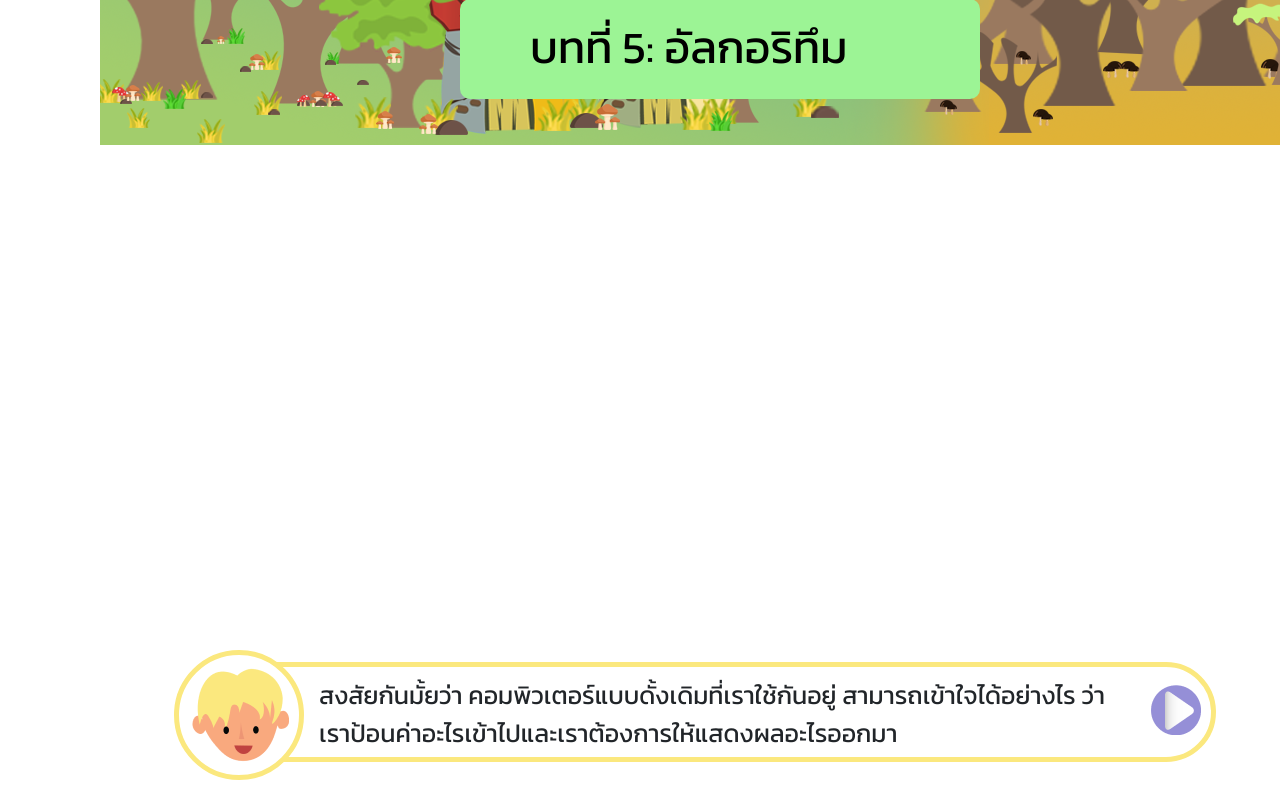
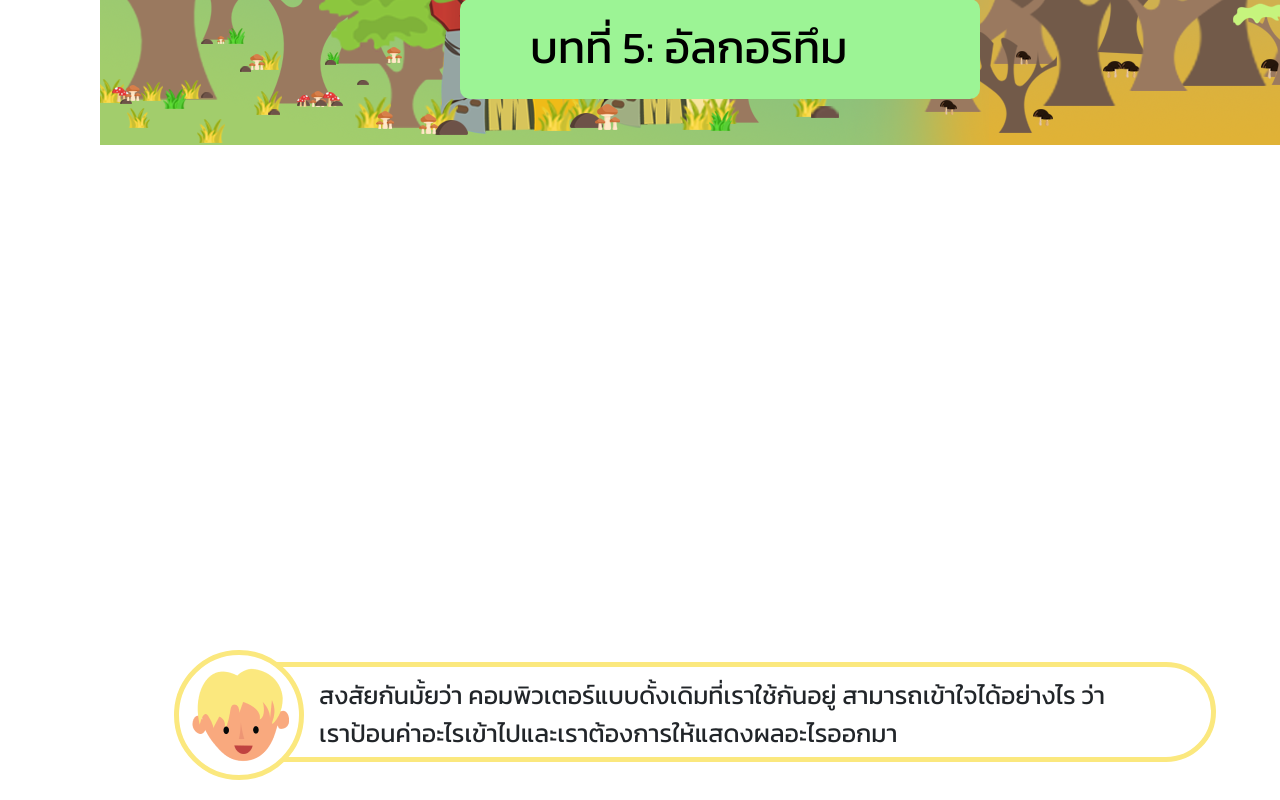
Before and after one commit to Kadphol/QuBE, a React (Create React App) app in the folder frontend/: page /explore in a window 1280 px wide. Shown: the part 815-1615 px from the top of the page. Built offline with nearby package versions, Linux system fonts and the light colour scheme; no server answers; a web font is replaced by a local one.

Commit message:
Move next to middle message box

```diff
--- a/frontend/src/components/DialogBox/DialogBox.module.css
+++ b/frontend/src/components/DialogBox/DialogBox.module.css
@@ -4,9 +4,8 @@
 }
 
 .next {
-  position: absolute;
-  top: 20%;
-  right: 10px;
-  float: right;
-  margin: auto;
+  /* border: solid orange; */
+  position: flex;
+  padding-top: 19px;
+  /* margin: auto; */
 }
```
